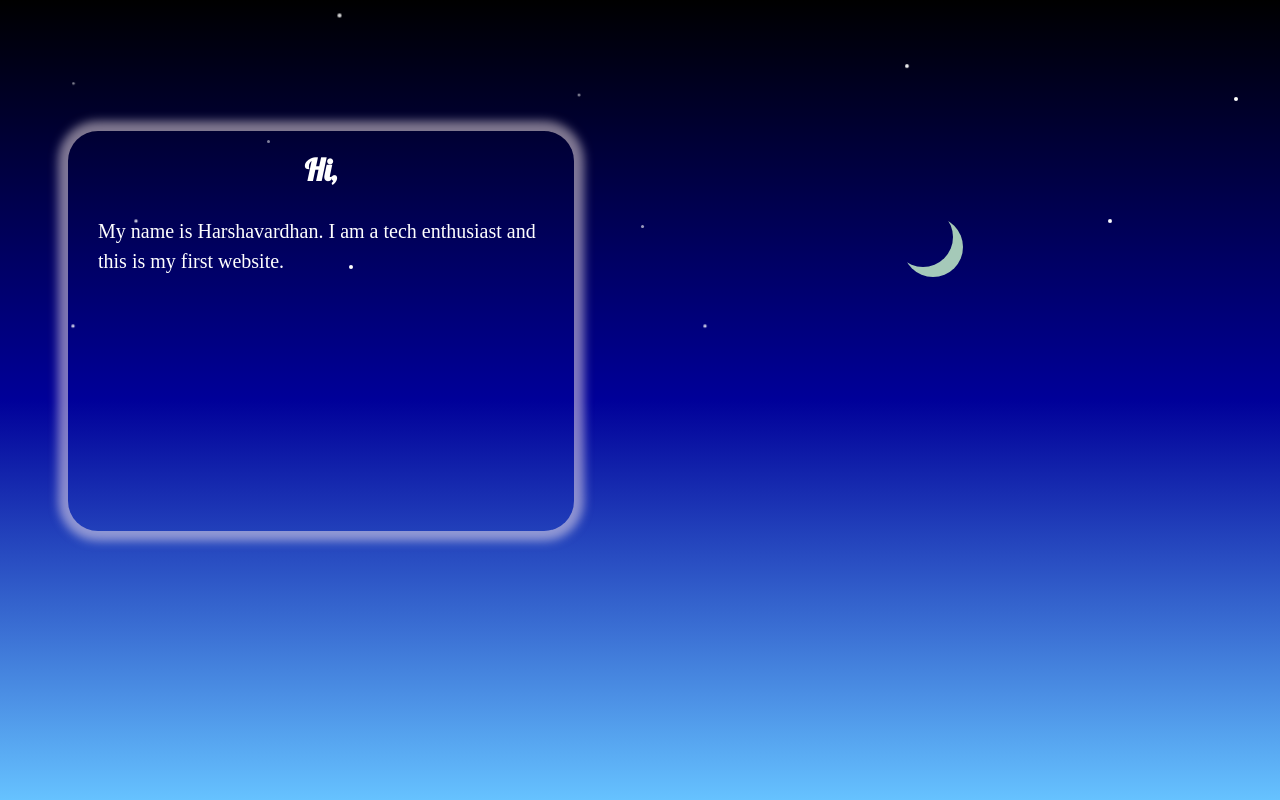
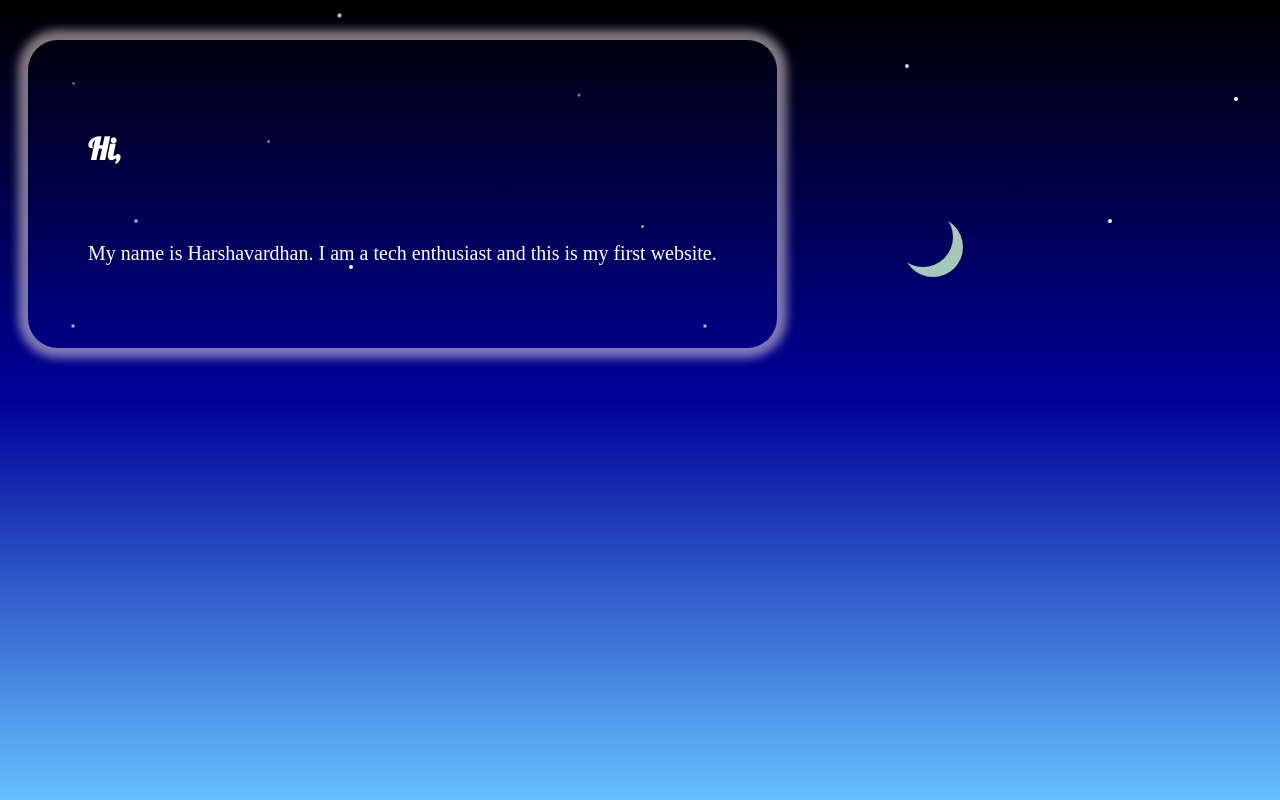
Before and after one commit to harsha-helix/harsha-helix.github.io, a plain HTML site: page index.html in a window 1280 px wide. Drawn offline with Linux system fonts and the light colour scheme.

Commit message:
used flexbox

```diff
--- a/index.html
+++ b/index.html
@@ -175,18 +175,15 @@
   }
 
   .intro-box{
-	 position: relative;
-	 top: -160px;
-	 left: 60px;
-	 height: 400px;
-	 width: 40%;
-	 z-index: 2;
+	z-index: 20;
 	 background: transparent;
 	 border-radius: 30px;
 	 box-shadow: 0px 0px 10px 10px rgba(255, 240, 240, 0.5);
 	 animation-name: fade-in;
 	 animation-duration: 1s;
 	 animation-timing-function: linear;
+	 padding: 40px;
+	 margin: 20px;
 	}
 
 @keyframes fade-in{
@@ -201,20 +198,25 @@
 #about-me{
 	position: relative;
 	padding: 20px;
-	text-align: center;
+	text-align: left;
 	font-size: 30px;
 	font-family: Lobster, monospace;
 	color: white;
 }
 #more-abt-me{
-	Position: absolute;
-	top: 45px;
-	left: 10px;
 	padding: 20px;
 	font-family: Quicksand&display;
 	font-size: 20px;
 	line-height: 1.5;
 	color: white;
+}
+.flex-container{
+	display: flex;
+	flex-direction: column;
+	justify-content: center;
+	position: absolute;
+	top: 20px;
+
 }
 </style>
 <div>
@@ -233,8 +235,11 @@
 <div class="istar-1 iistar-9"></div>
 <div class="moon moon-ani"></div>
 </div>
+<div class="flex-container">
 <div class="intro-box">
 <p id="about-me"> <strong>Hi,</strong> </p>
 <p id="more-abt-me">My name is Harshavardhan. I am a tech enthusiast and this is my first website. </p>
+
+</div>
 </div>
 </html>
```
